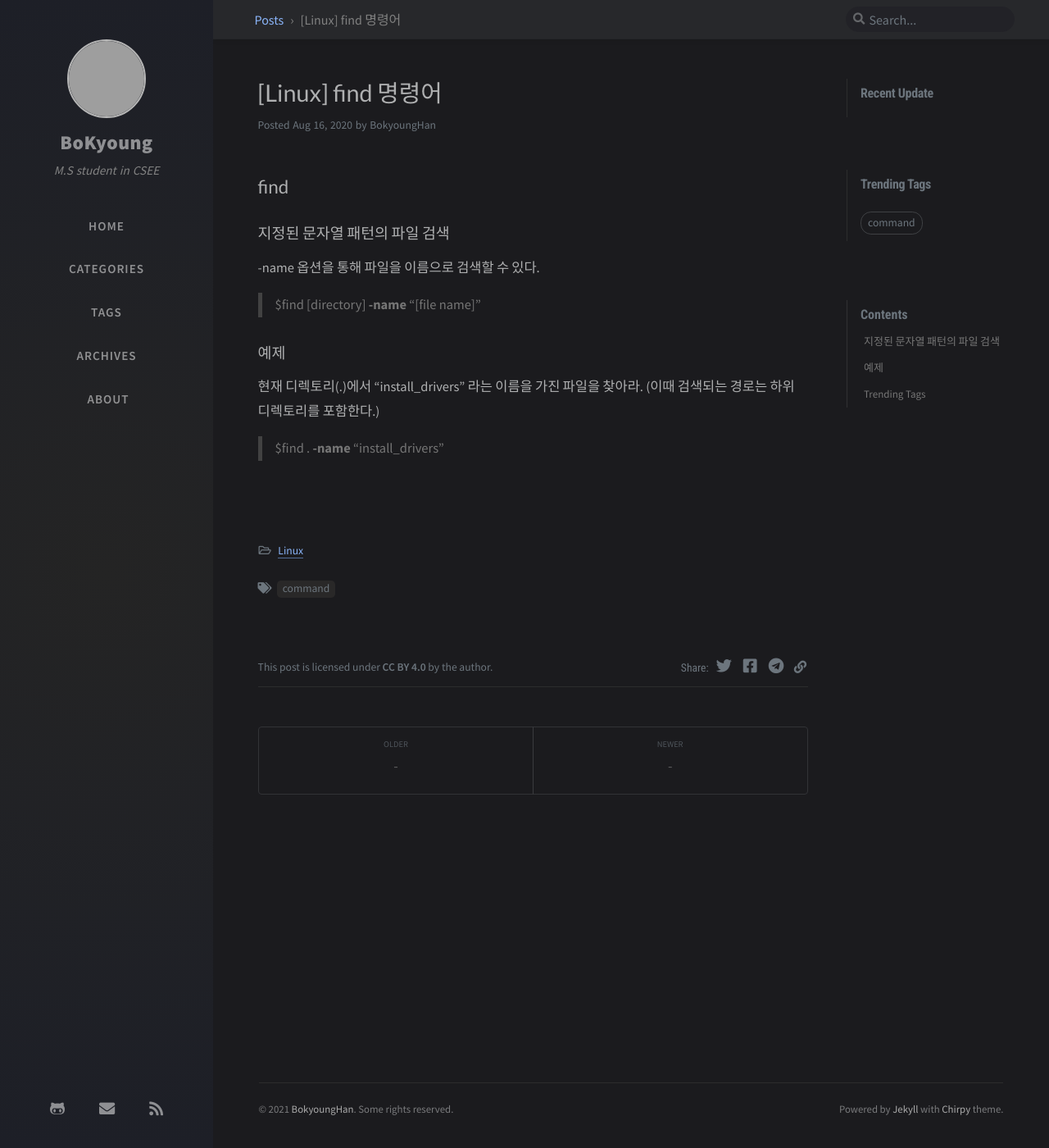
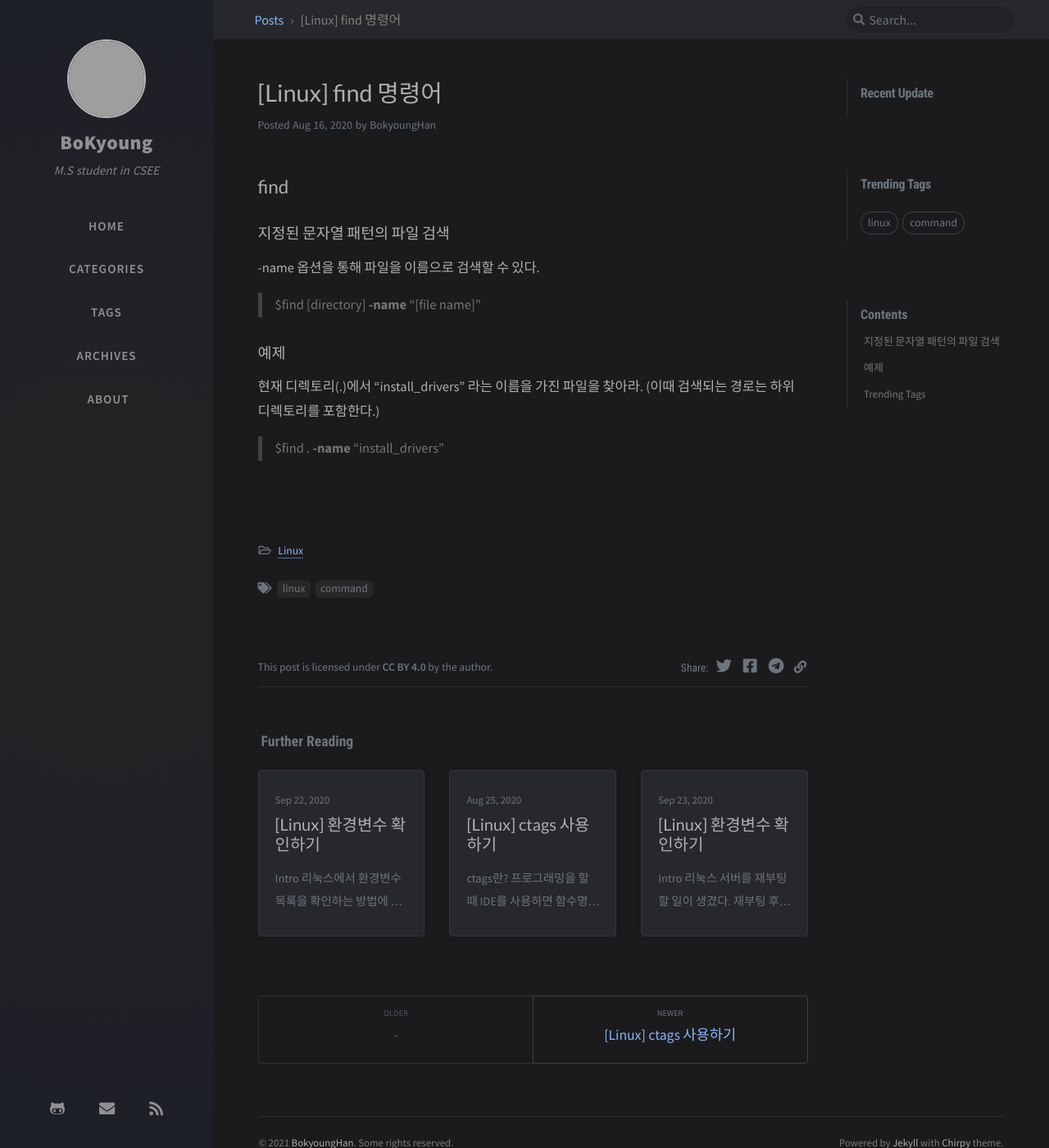
Before and after one commit to BoKyoungHan/BoKyoungHan.github.io, a Jekyll site: the page built from _posts/Linux/2020-08-17-Linux-find-command.md, in a window 1280 px wide and 1400 px high. Shown: the whole window at 82% size. Built offline with Jekyll 4.4.1, drawn with Linux system fonts in a browser that asks for light colours; nearby versions of some CDN libraries; comment, search, counter and statistics services are not loaded; grey boxes are pictures that could not be loaded.

Commit message:
add posts

```diff
--- a/_posts/Linux/2020-08-17-Linux-find-command.md
+++ b/_posts/Linux/2020-08-17-Linux-find-command.md
@@ -2,8 +2,7 @@
 layout: post
 title: "[Linux] find 명령어"
 categories: [Linux]
-tags: [command]
-
+tags: [linux, command]
 ---
 
 ## find
--- /dev/null
+++ b/_posts/Linux/2020-08-26-Linux-ctags.md
@@ -0,0 +1,34 @@
+---
+layout: post
+title: "[Linux] ctags 사용하기"
+categories: [Linux]
+tags: [linux]
+---
+
+## ctags란?
+프로그래밍을 할 때 IDE를 사용하면 함수명을 더블클릭 하는 것만으로도 해당 함수의 선언부로 이동할 수 있다.
+하지만 vim과 같은 에디터에서는 이러한 기능을 기본으로 제공해 주지 않는데, 이 경우 `ctags`를 사용하면 vim에서도 앞서 말한 기능을 사용할 수 있다.
+`ctags` 를 사용하면 소스코드 분석이 훨씬 용이해진다.
+따라서 큰 프로젝트의 소스 분석을 할 때 `ctags` 사용은 거의 필수적이다.
+
+<br><br>
+
+## 설치하기
+먼저 `ctags` 를 설치한다.
+> $ sudo apt-get install ctags
+
+태그를 만들고자 하는 프로젝트의 가장 상위 디렉토리에서 아래 명령어를 실행시킨다.
+> $ ctags -R .
+
+위 명령어를 수행하면 '현재 directory의 모든 파일 + 하위 디렉토리의 모든 파일' 에 대한 태그가 생성된다.
+
+현재 디렉토리 내에서만 태그를 만들고 싶을 경우엔 아래 명령어를 입력하면 된다.
+> $ ctags -R *
+
+`ctags`엔 이보다 많은 옵션이 있는데 `$ ctags --help` 명령어를 통해 확인할 수 있다.
+
+<br><br>
+
+## 사용법
+사용법은 간단하다. vim에디터 상에서 심볼을 찾고자 하는 함수나 변수 명으로 커서를 가져간 뒤 `Ctrl + ]` 를 입력하면 선언부로 자동으로 이동한다.
+만일 이전에 보던 화면으로 되돌아가고 싶을 경우 `Ctrl + T` 를 입력하면 된다.
--- /dev/null
+++ b/_posts/Linux/2020-09-23-Linux-check-environment-variable.md
@@ -0,0 +1,25 @@
+---
+layout: post
+title: "[Linux] 환경변수 확인하기"
+categories: [Linux]
+tags: [linux, command]
+---
+
+## Intro
+리눅스에서 환경변수 목록을 확인하는 방법에 대한 글이다.
+
+<br><br>
+
+## 환경변수 확인 명령어: export
+> $ export
+
+터미널에 **export** 명령어를 입력하면 아래와 같이 시스템의 환경변수 목록이 뜬다.
+
+![image](/assets/img/posts/200923_1.jpg)
+
+**export** 명령어를 사용하면 시스템의 환경변수 목록 전체가 떠서 확인하고자 하는 환경변수의 값을 찾기 어려울 수 있다.
+이럴 때 **echo** 명령어를 사용하면 특정 환경변수의 값만 확인할 수 있다.
+
+> $ echo $[환경변수]
+
+![image](/assets/img/posts/200923_2.jpg)
--- /dev/null
+++ b/_posts/Linux/2020-09-24-Linux-external-communication-error.md
@@ -0,0 +1,84 @@
+---
+layout: post
+title: "[Linux] 환경변수 확인하기"
+categories: [Linux, Troubleshooting]
+tags: [linux]
+---
+
+## Intro
+리눅스 서버를 재부팅 할 일이 생겼다.
+재부팅 후에 git repository를 clone해서 가져오려고 시도하였는데 다음과 같은 오류가 발생했다.
+
+> bkhan@jsshim-desktop:~$ **git clone https://github.com/ithemal/bhive.git**
+Cloning into 'bhive'...
+fatal: unable to access 'https://github.com/ithemal/bhive.git/': Could not resolve host: github.com
+
+
+구글에 오류 메시지 **Could not resolve host: github.com** 를 검색하니 아래와 같은 커맨드가 해결 방안이 될 수 있다고 하여 시도해 보았으나 여전히 동작하지 않았다.
+
+>$ git config --global --unset http.proxy
+$ git config --global --unset https.proxy
+
+그러다 동기가 문제를 해결하는 방법을 찾아냈고, 이에 대해 정리해보기로 하였다.
+
+<br><br>
+## Troubleshooting
+#### ✔️ 네트워크 외부 통신 상태 확인
+
+우선 **ping** 으로 외부 통신이 가능한지 확인한다.
+
+> bkhan@jsshim-desktop:~$ **ping 8.8.8.8**
+PING 8.8.8.8 (8.8.8.8) 56(84) bytes of data.
+64 bytes from 8.8.8.8: icmp_seq=1 ttl=113 time=45.7 ms
+64 bytes from 8.8.8.8: icmp_seq=2 ttl=113 time=45.8 ms
+64 bytes from 8.8.8.8: icmp_seq=3 ttl=113 time=48.7 ms
+64 bytes from 8.8.8.8: icmp_seq=4 ttl=113 time=45.5 ms
+
+위와 같은 메시지가 뜨면 네트워크 외부 통신이 가능한 것이다.
+
+#### ✔️ 도메인 확인
+네트워크 준비가 완료된 것을 확인한 후 도메인을 통한 통신을 시도해 보았다.
+> bkhan@jsshim-desktop:~$ **ping www.google.com**
+ping: www.google.com: Name or service not known
+
+에러가 뜨는 것을 확인.
+이유는 **도메인 명을 IP로 매칭해주는 설정**이 세팅되어 있지 않아서 그렇다.
+즉, 도메인 명을 IP로 변환해주는 **DNS 서버를 등록**해 주어야 한다.
+
+(내가 이용하고 있는 서버의 경우 재부팅 때마다 수동으로 설정해주어야 하는 것 같다.)
+
+#### ✔️ DNS 서버 추가
+DNS 서버를 추가해주자. 참고한 블로그에서는 KT의 공인된 수퍼 DNS 서버를 이용하였고, 나도 동일한 DNS 서버를 사용하였다.
+
+편집기로 **/etc/resolv.conf** 파일을 열어 **nameserver 168.126.63.1** 을 추가해준다.
+이 작업은 문자열을 입력할 시 168.126.63.1 서버에 저장된 DNS ZONE 정보의 내용을 참조하겠다는 것을 의미한다.
+> nameserver 127.0.0.53
+**nameserver 168.126.63.1**
+options edns0
+
+
+추가 작업이 끝난 후 파일을 저장하고 다시 **ping www.google.com** 명령어를 실행시켜 정상적으로 작동하는지 확인을 해보았다.
+
+#### ✔️ 결과 확인
+> bkhan@jsshim-desktop:~$ **ping www.google.com**
+PING www.google.com (172.217.25.228) 56(84) bytes of data.
+64 bytes from nrt12s14-in-f4.1e100.net (172.217.25.228): icmp_seq=1 ttl=114 time=36.7 ms
+64 bytes from nrt12s14-in-f4.1e100.net (172.217.25.228): icmp_seq=2 ttl=114 time=38.1 ms
+
+정상적으로 작동하는 것을 확인할 수 있었다.
+
+마지막으로 하고자 했던 git clone 명령어를 다시 시도해 보았다.
+> bkhan@jsshim-desktop:~$ **git clone https://github.com/ithemal/bhive.git**
+Cloning into 'bhive'...
+remote: Enumerating objects: 65, done.
+remote: Counting objects: 100% (65/65), done.
+remote: Compressing objects: 100% (58/58), done.
+remote: Total 234 (delta 20), reused 27 (delta 7), pack-reused 169
+Receiving objects: 100% (234/234), 30.03 MiB | 9.42 MiB/s, done.
+Resolving deltas: 100% (134/134), done.
+
+git clone에 성공했다.
+
+<br><br><br><br><br>
+
+references: [1] https://myungin.tistory.com/entry/02-%EB%A6%AC%EB%88%85%EC%8A%A4%EB%A5%BC-%EC%84%A4%EC%B9%98%ED%96%88%EB%8A%94%EB%8D%B0-%EC%99%B8%EB%B6%80-%ED%86%B5%EC%8B%A0%EC%9D%B4-%EC%95%88%EB%90%98%EC%9A%94
```
Also changed, not shown: assets/img/posts/200923_1.jpg (added), assets/img/posts/200923_2.jpg (added).
